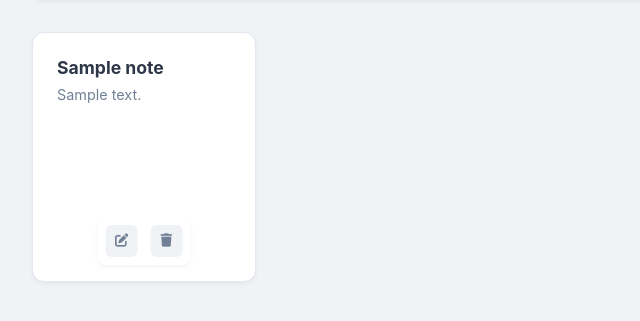
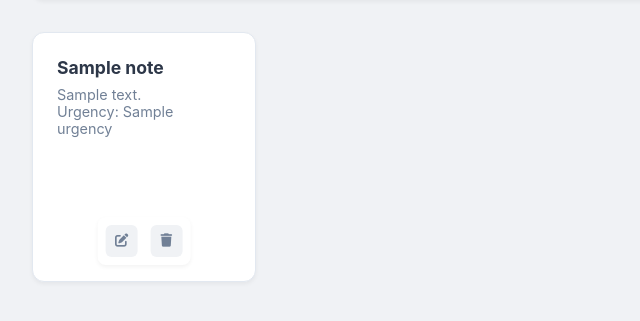
Before and after one commit to Atropos-Dad/AmazingShorttermSupport, a Flask app: template templates/group.html in a window 1280 px wide. Shown: the part 133-454 px from the top of the page, without its empty margins (0-640 px from the left). Run offline with Flask 3, Linux system fonts and the light colour scheme; the template is opened without the code that fills it: most values are stand-ins (such as "Sample title", 1, 10 or a date in 2020).

Commit message:
urgency basically implemented

```diff
--- a/static/homepage.js
+++ b/static/homepage.js
@@ -116,12 +116,17 @@ document.addEventListener('DOMContentLoaded', () => {
             const categoryNotes = notes.filter(note => note.category === category);
             const noteCount = categoryNotes.length;
 
+            // Calculate average urgency for the category
+            const totalUrgency = categoryNotes.reduce((sum, note) => sum + note.urgency, 0);
+            const averageUrgency = noteCount > 0 ? (totalUrgency / noteCount).toFixed(1) : 'N/A';
+
             const newSection = document.createElement('div');
             newSection.className = 'section-card';
             newSection.dataset.groupName = category;
             newSection.innerHTML = `
                 <h3>${category}</h3>
                 <p>${noteCount} note${noteCount !== 1 ? 's' : ''}</p>
+                <p>Average Urgency: ${averageUrgency}</p>
                 <div class="section-actions">
                     <button class="edit-btn"><i class="fas fa-edit"></i></button>
                     <button class="delete-btn"><i class="fas fa-trash"></i></button>
--- a/templates/group.html
+++ b/templates/group.html
@@ -1,18 +1,28 @@
 <!DOCTYPE html>
 <html lang="en">
     <head>
-    <meta charset="UTF-8">
-    <meta name="viewport" content="width=device-width, initial-scale=1.0">
+        <meta charset="UTF-8" />
+        <meta name="viewport" content="width=device-width, initial-scale=1.0" />
         <title>Group Notes - NoteHub</title>
-    <link rel="stylesheet" href="{{ url_for('static', filename='homepage.css') }}">
-    <link rel="stylesheet" href="https://cdnjs.cloudflare.com/ajax/libs/font-awesome/6.0.0/css/all.min.css">
+        <link
+            rel="stylesheet"
+            href="{{ url_for('static', filename='homepage.css') }}"
+        />
+        <link
+            rel="stylesheet"
+            href="https://cdnjs.cloudflare.com/ajax/libs/font-awesome/6.0.0/css/all.min.css"
+        />
     </head>
     <body>
         <div class="container">
-        <main class="main-content" style="margin-left: 0;">
+            <main class="main-content" style="margin-left: 0">
                 <header>
-                <div style="display: flex; align-items: center; gap: 1rem;">
-                    <a href="/" class="back-btn" style="text-decoration: none; color: inherit;">
+                    <div style="display: flex; align-items: center; gap: 1rem">
+                        <a
+                            href="/"
+                            class="back-btn"
+                            style="text-decoration: none; color: inherit"
+                        >
                             <i class="fas fa-arrow-left"></i>
                         </a>
                         <h1>{{ group_name }}</h1>
@@ -29,11 +39,21 @@
                     <div class="section-grid">
                         {% for note in notes %}
                         <div class="section-card">
-                        <h3>{{ note.title }} {% if note.urgency == 4 %}<span style="color: red">*</span>{% endif %}</h3>
+                            <h3>
+                                {{ note.title }} {% if note.urgency == 4 %}<span
+                                    style="color: red"
+                                    >*</span
+                                >{% endif %}
+                            </h3>
                             <p>{{ note.content }}</p>
+                            <p>Urgency: {{ note.urgency }}</p>
                             <div class="section-actions">
-                            <button class="edit-btn"><i class="fas fa-edit"></i></button>
-                            <button class="delete-btn"><i class="fas fa-trash"></i></button>
+                                <button class="edit-btn">
+                                    <i class="fas fa-edit"></i>
+                                </button>
+                                <button class="delete-btn">
+                                    <i class="fas fa-trash"></i>
+                                </button>
                             </div>
                         </div>
                         {% endfor %}
@@ -43,9 +63,9 @@
         </div>
         <script>
             // Theme handling
-        const savedTheme = localStorage.getItem('theme');
+            const savedTheme = localStorage.getItem("theme");
             if (savedTheme) {
-            document.documentElement.setAttribute('data-theme', savedTheme);
+                document.documentElement.setAttribute("data-theme", savedTheme);
             }
         </script>
     </body>
```
Also changed, not shown: db_handler/get.py (+11 -0 lines), text_to_speech/tts.py (deleted, +0 -14 lines). Lines whose indentation alone changed are shown as unchanged.
